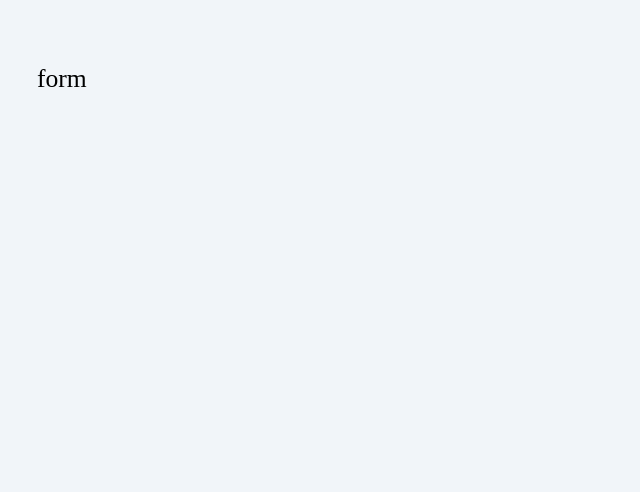
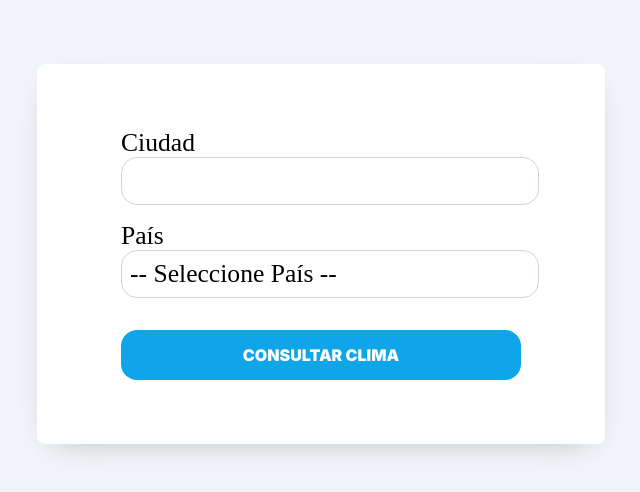
Before and after one commit to ing-mgiordano/pyClimApp, a React (Vite) app: page / in a window 1280 px wide. Shown: the top 492 px of the page, without its empty margins (3-643 px from the left). Built offline with nearby package versions, Linux system fonts and the light colour scheme; a web font is replaced by a local one.

Commit message:
se crea formulario

```diff
--- a/src/components/Formulario.jsx
+++ b/src/components/Formulario.jsx
@@ -2,8 +2,58 @@
 
 const Formulario = () => {
     return (
-        <div>
-            form
+        <div className="contenedor">
+            <form>
+                <div className="campo">
+                    <label htmlFor="ciudad">Ciudad</label>
+                    <input
+                        type="text"
+                        id="ciudad"
+                        name="ciudad"
+                    />
+                </div>
+
+                <div className="campo">
+                    <label htmlFor="pais">País</label>
+                    <select
+                        name="pais"
+                        id="pais"
+                    >
+                        <option value="">-- Seleccione País --</option>
+                        <option value="DE">Alemania</option>
+                        <option value="AR">Argentina</option>
+                        <option value="AT">Austria</option>
+                        <option value="AU">Australia</option>
+                        <option value="BS">Bahamas</option>
+                        <option value="BO">Bolivia</option>
+                        <option value="BR">Brasil</option>
+                        <option value="CA">Canadá</option>
+                        <option value="CN">China</option>
+                        <option value="CO">Colombia</option>
+                        <option value="CR">Costa Rica</option>
+                        <option value="AE">Emiratos Árabes Unidos</option>
+                        <option value="ES">España</option>
+                        <option value="US">Estados Unidos</option>
+                        <option value="FR">Francia</option>
+                        <option value="FI">Findalindia</option>
+                        <option value="IT">Italia</option>
+                        <option value="JP">Japón</option>
+                        <option value="MX">México</option>
+                        <option value="NZ">Nueva Zelanda</option>
+                        <option value="PE">Perú</option>
+                        <option value="GB">Reino Unido</option>
+                        <option value="ZA">Sudáfrica</option>
+                        <option value="CH">Suiza</option>
+                        <option value="UA">Ucrania</option>
+                        <option value="UY">Uruguay</option>
+                    </select>
+                </div>
+
+                <input
+                    type="submit"
+                    value="Consultar Clima"
+                />
+            </form>
         </div>
     )
 }
--- a/src/index.css
+++ b/src/index.css
@@ -68,6 +68,7 @@ form {
   font-family: 'Inter', sans-serif;
   font-size: 1rem;
   border: none;
+  border-radius: 1rem;
   width: 100%;
   transition: background-color .3s ease;
 }
```
